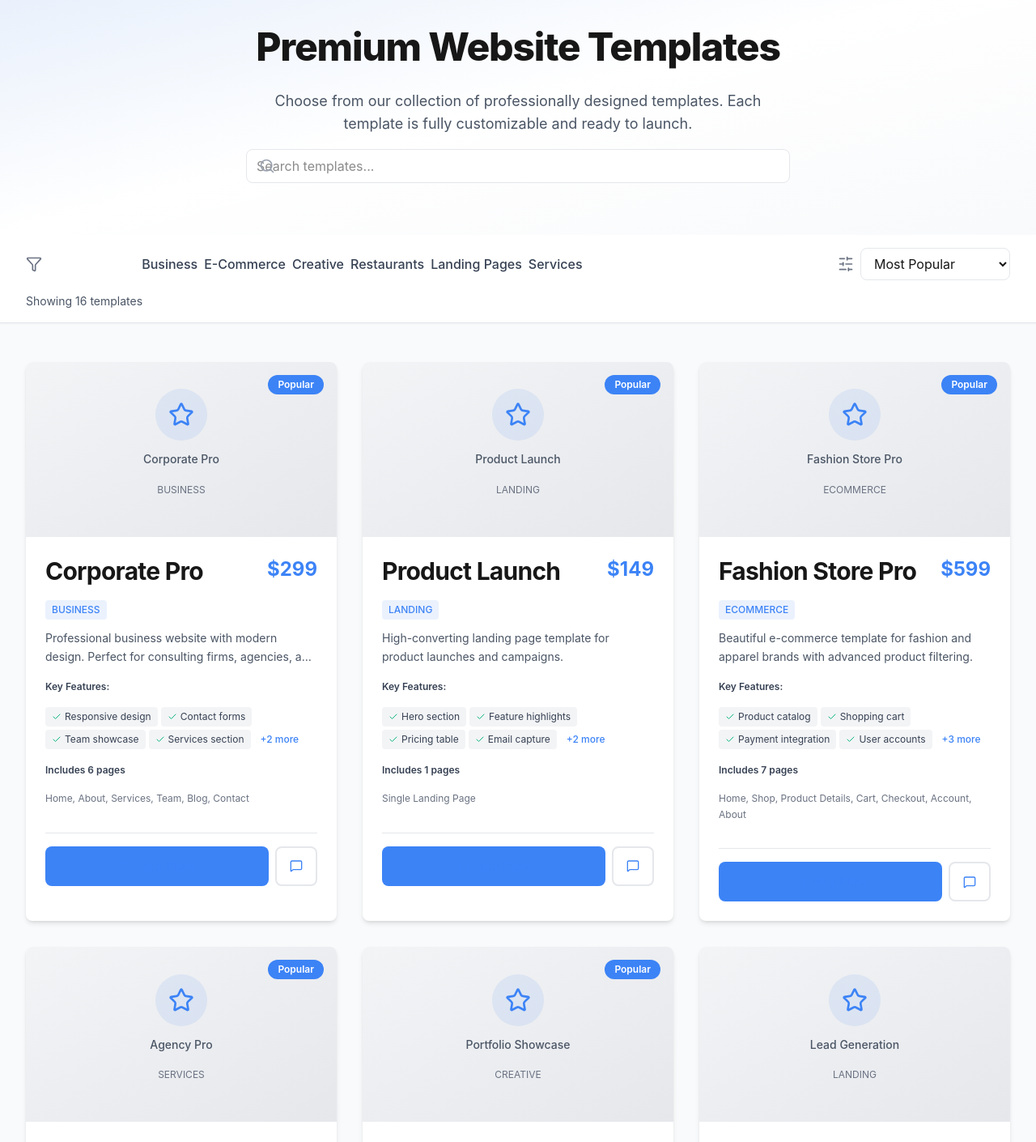
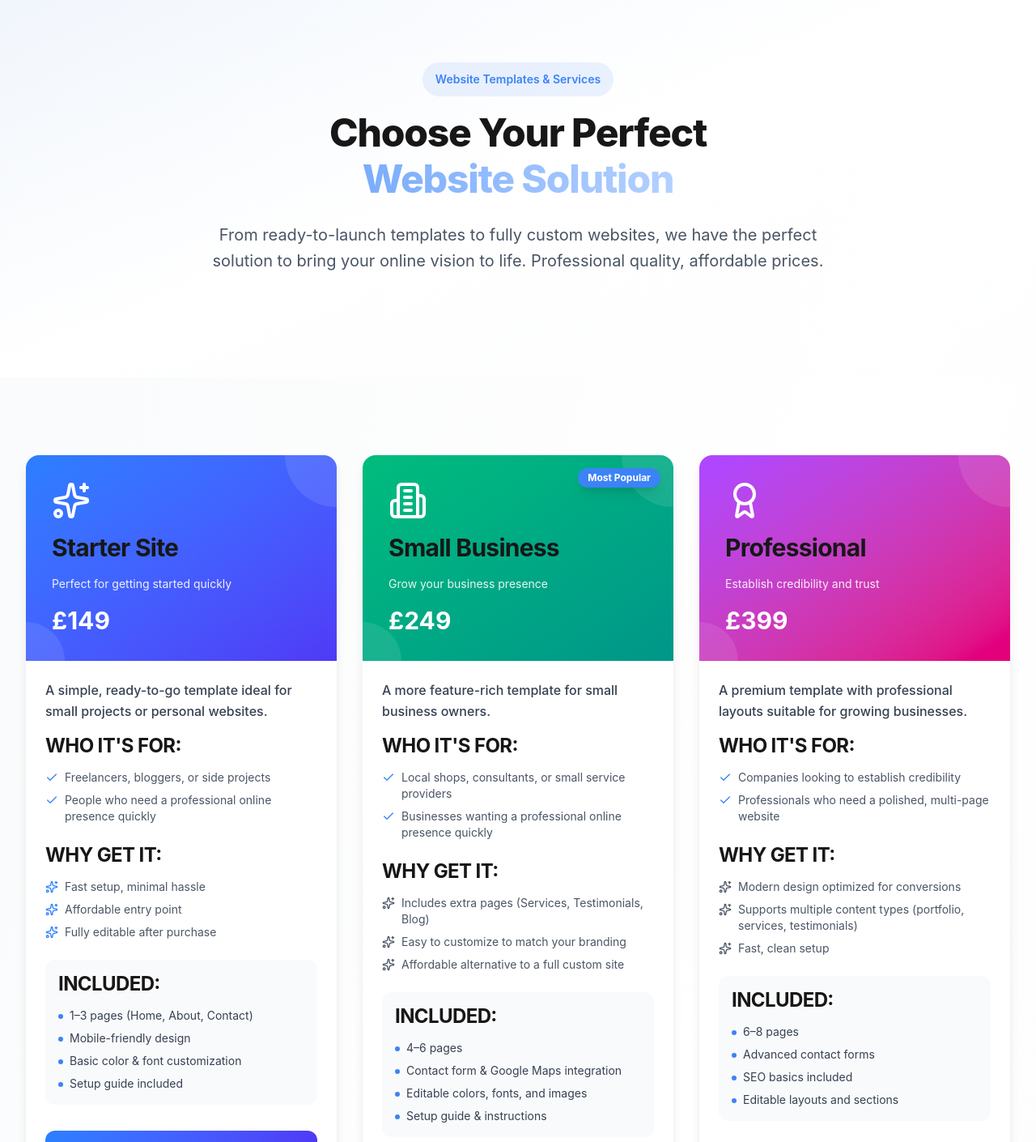
Before and after one commit to TNDIGITALMARK/2c27a74b-e1a2-4929-b48d-02591448a8a7, a Next.js app: page /templates in a window 1280 px wide. Shown: the part 100-1510 px from the top of the page at 81% size. Built offline with nearby package versions, Linux system fonts and the light colour scheme.

Commit message:
Phoenix Agent implementation - delete all templets on the templets page and repla...

```diff
--- a/src/app/templates/page.tsx
+++ b/src/app/templates/page.tsx
@@ -1,182 +1,273 @@
 'use client';
 
-import { useState, useMemo } from 'react';
 import Link from 'next/link';
 import { Navigation } from '@/components/layout/navigation';
-import { templates, templateCategories, sortOptions, Template } from '@/lib/data/templates';
 import {
-  Search,
-  Filter,
-  SlidersHorizontal,
   ShoppingCart,
-  MessageSquare,
-  ExternalLink,
   Check,
-  Star
+  Sparkles,
+  Building2,
+  Award,
+  ShoppingBag,
+  Palette,
+  Zap
 } from 'lucide-react';
 
-export default function TemplatesCatalogPage() {
-  const [searchQuery, setSearchQuery] = useState('');
-  const [selectedCategory, setSelectedCategory] = useState('all');
-  const [selectedSort, setSelectedSort] = useState('popularity');
-  const [showFilters, setShowFilters] = useState(false);
+// Define template offerings based on user requirements
+const templateOfferings = [
+  {
+    id: 'starter',
+    name: 'Starter Site',
+    price: 149,
+    icon: Sparkles,
+    tagline: 'Perfect for getting started quickly',
+    description: 'A simple, ready-to-go template ideal for small projects or personal websites.',
+    whoFor: [
+      'Freelancers, bloggers, or side projects',
+      'People who need a professional online presence quickly'
+    ],
+    whyGetIt: [
+      'Fast setup, minimal hassle',
+      'Affordable entry point',
+      'Fully editable after purchase'
+    ],
+    included: [
+      '1–3 pages (Home, About, Contact)',
+      'Mobile-friendly design',
+      'Basic color & font customization',
+      'Setup guide included'
+    ],
+    gradient: 'from-blue-500 to-indigo-600',
+    accentColor: 'blue'
+  },
+  {
+    id: 'small-business',
+    name: 'Small Business',
+    price: 249,
+    icon: Building2,
+    tagline: 'Grow your business presence',
+    description: 'A more feature-rich template for small business owners.',
+    whoFor: [
+      'Local shops, consultants, or small service providers',
+      'Businesses wanting a professional online presence quickly'
+    ],
+    whyGetIt: [
+      'Includes extra pages (Services, Testimonials, Blog)',
+      'Easy to customize to match your branding',
+      'Affordable alternative to a full custom site'
+    ],
+    included: [
+      '4–6 pages',
+      'Contact form & Google Maps integration',
+      'Editable colors, fonts, and images',
+      'Setup guide & instructions'
+    ],
+    gradient: 'from-emerald-500 to-teal-600',
+    accentColor: 'emerald',
+    popular: true
+  },
+  {
+    id: 'professional',
+    name: 'Professional',
+    price: 399,
+    icon: Award,
+    tagline: 'Establish credibility and trust',
+    description: 'A premium template with professional layouts suitable for growing businesses.',
+    whoFor: [
+      'Companies looking to establish credibility',
+      'Professionals who need a polished, multi-page website'
+    ],
+    whyGetIt: [
+      'Modern design optimized for conversions',
+      'Supports multiple content types (portfolio, services, testimonials)',
+      'Fast, clean setup'
+    ],
+    included: [
+      '6–8 pages',
+      'Advanced contact forms',
+      'SEO basics included',
+      'Editable layouts and sections'
+    ],
+    gradient: 'from-purple-500 to-pink-600',
+    accentColor: 'purple'
+  },
+  {
+    id: 'ecommerce',
+    name: 'E-Commerce Ready',
+    price: 499,
+    icon: ShoppingBag,
+    tagline: 'Start selling online today',
+    description: 'A template built for online stores or selling products/services.',
+    whoFor: [
+      'Retail shops, boutiques, or online entrepreneurs',
+      'Businesses wanting a fully functional online store quickly'
+    ],
+    whyGetIt: [
+      'Includes product pages, cart, and checkout',
+      'Fully responsive for all devices',
+      'Ready to add your products immediately'
+    ],
+    included: [
+      'Up to 10 pages',
+      'E-commerce integration (Shopify / WooCommerce / HTML ready)',
+      'Product gallery templates',
+      'Customizable product layouts'
+    ],
+    gradient: 'from-orange-500 to-red-600',
+    accentColor: 'orange'
+  },
+  {
+    id: 'creative',
+    name: 'Creative / Portfolio',
+    price: 299,
+    icon: Palette,
+    tagline: 'Showcase your work beautifully',
+    description: 'A visually striking template for creatives to showcase work.',
+    whoFor: [
+      'Designers, photographers, artists, agencies',
+      'Anyone who wants to display work in a professional way'
+    ],
+    whyGetIt: [
+      'Modern, minimalist, and mobile-friendly',
+      'Easy to update with new projects or media',
+      'Highlights your creative skills to attract clients'
+    ],
+    included: [
+      '4–6 pages (Portfolio, About, Contact, Blog optional)',
+      'Gallery layouts, sliders, and image optimization',
+      'Editable colors, fonts, and images',
+      'Setup instructions'
+    ],
+    gradient: 'from-pink-500 to-rose-600',
+    accentColor: 'pink'
+  },
+  {
+    id: 'custom',
+    name: 'Custom Website',
+    price: 799,
+    priceLabel: 'From £799',
+    icon: Zap,
+    tagline: 'Built exactly for you',
+    description: 'A fully bespoke website built from scratch to your exact specifications.',
+    whoFor: [
+      'Businesses or individuals wanting a unique online presence',
+      'Projects that need advanced functionality or custom branding'
+    ],
+    whyGetIt: [
+      'Totally unique design tailored to your brand',
+      'Scalable for future growth',
+      'Includes hands-on support and full handover'
+    ],
+    included: [
+      'Unlimited pages & custom layouts',
+      'Mobile-first, SEO-optimized design',
+      'Optional e-commerce, booking systems, or other features',
+      '1:1 consultation, revisions, and support',
+      'Full handover with documentation'
+    ],
+    gradient: 'from-violet-500 to-purple-600',
+    accentColor: 'violet',
+    featured: true
+  }
+];
 
-  // Filter and sort templates
-  const filteredTemplates = useMemo(() => {
-    let result = [...templates];
-
-    // Apply category filter
-    if (selectedCategory !== 'all') {
-      result = result.filter(t => t.category === selectedCategory);
-    }
-
-    // Apply search filter
-    if (searchQuery.trim()) {
-      const query = searchQuery.toLowerCase();
-      result = result.filter(t =>
-        t.name.toLowerCase().includes(query) ||
-        t.description.toLowerCase().includes(query) ||
-        t.tags.some(tag => tag.toLowerCase().includes(query))
-      );
-    }
-
-    // Apply sorting
-    switch (selectedSort) {
-      case 'popularity':
-        result.sort((a, b) => b.popularity - a.popularity);
-        break;
-      case 'price-low':
-        result.sort((a, b) => a.price - b.price);
-        break;
-      case 'price-high':
-        result.sort((a, b) => b.price - a.price);
-        break;
-      case 'newest':
-        result.sort((a, b) => b.createdAt.getTime() - a.createdAt.getTime());
-        break;
-    }
-
-    return result;
-  }, [searchQuery, selectedCategory, selectedSort]);
-
+export default function TemplatesPage() {
   return (
-    <div className="min-h-screen bg-gray-50">
+    <div className="min-h-screen bg-gradient-to-br from-gray-50 via-white to-gray-50">
       <Navigation />
 
       {/* Hero Section */}
-      <section className="bg-gradient-to-br from-primary/10 via-white to-accent/10 py-16">
-        <div className="container mx-auto text-center">
-          <h1 className="text-4xl md:text-5xl font-bold text-gray-900 mb-4">
-            Premium Website Templates
+      <section className="relative overflow-hidden bg-gradient-to-br from-primary/5 via-white to-accent/5 py-20 md:py-28">
+        <div className="absolute inset-0 bg-grid-pattern opacity-5"></div>
+        <div className="container mx-auto text-center relative z-10">
+          <div className="inline-block mb-4 px-4 py-2 bg-primary/10 rounded-full">
+            <span className="text-sm font-semibold text-primary">Website Templates & Services</span>
+          </div>
+          <h1 className="text-4xl md:text-6xl font-bold text-gray-900 mb-6 leading-tight">
+            Choose Your Perfect
+            <span className="block bg-gradient-to-r from-primary to-accent bg-clip-text text-transparent">
+              Website Solution
+            </span>
           </h1>
-          <p className="text-lg text-gray-600 max-w-2xl mx-auto mb-8">
-            Choose from our collection of professionally designed templates.
-            Each template is fully customizable and ready to launch.
+          <p className="text-lg md:text-xl text-gray-600 max-w-3xl mx-auto mb-8 leading-relaxed">
+            From ready-to-launch templates to fully custom websites, we have the perfect solution
+            to bring your online vision to life. Professional quality, affordable prices.
           </p>
+        </div>
+      </section>
 
-          {/* Search Bar */}
-          <div className="max-w-2xl mx-auto">
-            <div className="relative">
-              <Search className="absolute left-4 top-1/2 -translate-y-1/2 w-5 h-5 text-gray-400" />
-              <input
-                type="text"
-                placeholder="Search templates..."
-                value={searchQuery}
-                onChange={(e) => setSearchQuery(e.target.value)}
-                className="w-full pl-12 pr-4 py-4 rounded-lg border border-gray-300 focus:border-primary focus:ring-2 focus:ring-primary/20 outline-none transition-all"
-              />
+      {/* Templates Grid */}
+      <section className="py-16 md:py-24">
+        <div className="container mx-auto">
+          <div className="grid md:grid-cols-2 lg:grid-cols-3 gap-8">
+            {templateOfferings.map((template) => (
+              <TemplateCard key={template.id} template={template} />
+            ))}
+          </div>
+        </div>
+      </section>
+
+      {/* Why Choose Us Section */}
+      <section className="py-16 bg-gray-50">
+        <div className="container mx-auto">
+          <h2 className="text-3xl md:text-4xl font-bold text-center text-gray-900 mb-12">
+            Why Choose Our Templates?
+          </h2>
+          <div className="grid md:grid-cols-3 gap-8">
+            <div className="text-center p-8 bg-white rounded-xl shadow-md">
+              <div className="w-16 h-16 bg-primary/10 rounded-full flex items-center justify-center mx-auto mb-4">
+                <Zap className="w-8 h-8 text-primary" />
+              </div>
+              <h3 className="text-xl font-bold mb-3">Lightning Fast Setup</h3>
+              <p className="text-gray-600">
+                Get your website live in hours, not weeks. All templates come with easy setup guides.
+              </p>
+            </div>
+            <div className="text-center p-8 bg-white rounded-xl shadow-md">
+              <div className="w-16 h-16 bg-emerald-500/10 rounded-full flex items-center justify-center mx-auto mb-4">
+                <Check className="w-8 h-8 text-emerald-600" />
+              </div>
+              <h3 className="text-xl font-bold mb-3">Fully Customizable</h3>
+              <p className="text-gray-600">
+                Every template is completely editable. Change colors, fonts, images, and content to match your brand.
+              </p>
+            </div>
+            <div className="text-center p-8 bg-white rounded-xl shadow-md">
+              <div className="w-16 h-16 bg-purple-500/10 rounded-full flex items-center justify-center mx-auto mb-4">
+                <Award className="w-8 h-8 text-purple-600" />
+              </div>
+              <h3 className="text-xl font-bold mb-3">Professional Quality</h3>
+              <p className="text-gray-600">
+                Designed by experts to look polished and convert visitors into customers.
+              </p>
             </div>
           </div>
         </div>
       </section>
 
-      {/* Filters & Sort Section */}
-      <section className="border-b bg-white sticky top-16 z-40 shadow-sm">
-        <div className="container mx-auto py-4">
-          <div className="flex flex-col md:flex-row gap-4 items-center justify-between">
-            {/* Category Filter */}
-            <div className="flex items-center gap-2 overflow-x-auto w-full md:w-auto">
-              <Filter className="w-5 h-5 text-gray-500 flex-shrink-0" />
-              <div className="flex gap-2">
-                {templateCategories.map(cat => (
-                  <button
-                    key={cat.value}
-                    onClick={() => setSelectedCategory(cat.value)}
-                    className={`px-4 py-2 rounded-lg font-medium whitespace-nowrap transition-all ${
-                      selectedCategory === cat.value
-                        ? 'bg-primary text-white'
-                        : 'bg-gray-100 text-gray-700 hover:bg-gray-200'
-                    }`}
-                  >
-                    {cat.label}
-                  </button>
-                ))}
-              </div>
-            </div>
-
-            {/* Sort Dropdown */}
-            <div className="flex items-center gap-2 w-full md:w-auto">
-              <SlidersHorizontal className="w-5 h-5 text-gray-500" />
-              <select
-                value={selectedSort}
-                onChange={(e) => setSelectedSort(e.target.value)}
-                className="px-4 py-2 rounded-lg border border-gray-300 bg-white focus:border-primary focus:ring-2 focus:ring-primary/20 outline-none transition-all w-full md:w-auto"
-              >
-                {sortOptions.map(opt => (
-                  <option key={opt.value} value={opt.value}>
-                    {opt.label}
-                  </option>
-                ))}
-              </select>
-            </div>
-          </div>
-
-          {/* Results Count */}
-          <div className="mt-4 text-sm text-gray-600">
-            Showing {filteredTemplates.length} template{filteredTemplates.length !== 1 ? 's' : ''}
-          </div>
-        </div>
-      </section>
-
-      {/* Templates Grid */}
-      <section className="py-12">
-        <div className="container mx-auto">
-          {filteredTemplates.length === 0 ? (
-            <div className="text-center py-16">
-              <p className="text-xl text-gray-600 mb-4">No templates found</p>
-              <p className="text-gray-500">Try adjusting your filters or search query</p>
-            </div>
-          ) : (
-            <div className="grid md:grid-cols-2 lg:grid-cols-3 gap-8">
-              {filteredTemplates.map(template => (
-                <TemplateCard key={template.id} template={template} />
-              ))}
-            </div>
-          )}
-        </div>
-      </section>
-
       {/* CTA Section */}
-      <section className="py-16 bg-gradient-to-br from-primary to-primary/80">
-        <div className="container mx-auto text-center">
-          <h2 className="text-3xl md:text-4xl font-bold text-white mb-4">
-            Need a Custom Solution?
+      <section className="py-20 bg-gradient-to-br from-primary to-primary/90 relative overflow-hidden">
+        <div className="absolute inset-0 bg-grid-pattern opacity-10"></div>
+        <div className="container mx-auto text-center relative z-10">
+          <h2 className="text-3xl md:text-5xl font-bold text-white mb-6">
+            Ready to Launch Your Website?
           </h2>
-          <p className="text-lg text-white/90 mb-8 max-w-2xl mx-auto">
-            Can't find the perfect template? Our expert developers can build a custom website tailored exactly to your needs.
+          <p className="text-lg md:text-xl text-white/90 mb-10 max-w-2xl mx-auto">
+            Choose a template above or contact us to discuss a custom solution tailored to your needs.
           </p>
           <div className="flex flex-col sm:flex-row gap-4 justify-center">
             <Link
-              href="/custom"
-              className="px-8 py-4 bg-white text-primary rounded-lg font-semibold text-lg hover:bg-gray-100 transition-colors shadow-xl"
+              href="/contact"
+              className="px-8 py-4 bg-white text-primary rounded-lg font-semibold text-lg hover:bg-gray-100 transition-colors shadow-xl inline-flex items-center justify-center gap-2"
             >
-              Request Custom Website
+              <ShoppingCart className="w-5 h-5" />
+              Get Started Today
             </Link>
             <Link
-              href="/contact"
-              className="px-8 py-4 bg-transparent text-white border-2 border-white rounded-lg font-semibold text-lg hover:bg-white/10 transition-colors"
+              href="/about"
+              className="px-8 py-4 bg-transparent text-white border-2 border-white rounded-lg font-semibold text-lg hover:bg-white/10 transition-colors inline-flex items-center justify-center"
             >
-              Contact Us
+              Learn More
             </Link>
           </div>
         </div>
@@ -192,99 +283,96 @@ export default function TemplatesCatalogPage() {
   );
 }
 
-function TemplateCard({ template }: { template: Template }) {
+function TemplateCard({ template }: { template: typeof templateOfferings[0] }) {
+  const Icon = template.icon;
+
   return (
-    <div className="bg-white rounded-lg shadow-md hover:shadow-xl transition-all duration-300 overflow-hidden group">
-      {/* Preview Image */}
-      <div className="relative aspect-video bg-gradient-to-br from-gray-100 to-gray-200 overflow-hidden">
-        <div className="absolute inset-0 flex items-center justify-center">
-          <div className="text-center p-6">
-            <div className="w-16 h-16 bg-primary/10 rounded-full flex items-center justify-center mx-auto mb-3">
-              <Star className="w-8 h-8 text-primary" />
-            </div>
-            <p className="text-sm text-gray-600 font-medium">{template.name}</p>
-            <p className="text-xs text-gray-500 mt-1">{template.category.toUpperCase()}</p>
+    <div className={`relative bg-white rounded-2xl shadow-lg hover:shadow-2xl transition-all duration-300 overflow-hidden group ${
+      template.featured ? 'lg:col-span-3 lg:row-span-1' : ''
+    } ${template.popular ? 'ring-2 ring-primary' : ''}`}>
+      {/* Popular Badge */}
+      {template.popular && (
+        <div className="absolute top-4 right-4 z-10 bg-primary text-white px-3 py-1 rounded-full text-xs font-bold shadow-lg">
+          Most Popular
+        </div>
+      )}
+
+      {/* Featured Badge */}
+      {template.featured && (
+        <div className="absolute top-4 right-4 z-10 bg-gradient-to-r from-violet-600 to-purple-600 text-white px-4 py-1.5 rounded-full text-xs font-bold shadow-lg">
+          Premium Custom
+        </div>
+      )}
+
+      {/* Gradient Header */}
+      <div className={`bg-gradient-to-br ${template.gradient} p-8 text-white relative overflow-hidden`}>
+        <div className="absolute top-0 right-0 w-32 h-32 bg-white/10 rounded-full -mr-16 -mt-16"></div>
+        <div className="absolute bottom-0 left-0 w-24 h-24 bg-white/10 rounded-full -ml-12 -mb-12"></div>
+        <div className="relative z-10">
+          <Icon className="w-12 h-12 mb-4" />
+          <h3 className="text-2xl font-bold mb-2">{template.name}</h3>
+          <p className="text-white/90 text-sm mb-4">{template.tagline}</p>
+          <div className="text-3xl font-bold">
+            £{template.price}
+            {template.priceLabel && <span className="text-sm font-normal ml-1">+</span>}
           </div>
         </div>
-        {/* Popularity Badge */}
-        {template.popularity >= 90 && (
-          <div className="absolute top-4 right-4 bg-primary text-white px-3 py-1 rounded-full text-xs font-semibold">
-            Popular
-          </div>
-        )}
-        {/* Hover Preview Button */}
-        <Link
-          href={`/templates/${template.id}`}
-          className="absolute inset-0 bg-black/60 flex items-center justify-center opacity-0 group-hover:opacity-100 transition-opacity"
-        >
-          <div className="bg-white text-primary px-6 py-3 rounded-lg font-semibold flex items-center gap-2">
-            <ExternalLink className="w-4 h-4" />
-            View Details
-          </div>
-        </Link>
       </div>
 
       {/* Content */}
-      <div className="p-6">
-        <div className="flex items-start justify-between mb-3">
-          <div>
-            <h3 className="text-xl font-bold text-gray-900 mb-1">{template.name}</h3>
-            <div className="inline-block px-2 py-1 bg-primary/10 text-primary text-xs font-medium rounded">
-              {template.category.toUpperCase()}
-            </div>
-          </div>
-          <div className="text-right">
-            <div className="text-2xl font-bold text-primary">${template.price}</div>
-          </div>
-        </div>
-
-        <p className="text-gray-600 text-sm mb-4 line-clamp-2">
+      <div className={`p-6 ${template.featured ? 'lg:p-8' : ''}`}>
+        {/* Description */}
+        <p className="text-gray-700 font-medium mb-6 leading-relaxed">
           {template.description}
         </p>
 
-        {/* Features */}
-        <div className="mb-4">
-          <p className="text-xs font-semibold text-gray-700 mb-2">Key Features:</p>
-          <div className="flex flex-wrap gap-1">
-            {template.features.slice(0, 4).map((feature, idx) => (
-              <span key={idx} className="text-xs bg-gray-100 text-gray-700 px-2 py-1 rounded flex items-center gap-1">
-                <Check className="w-3 h-3 text-success" />
-                {feature}
-              </span>
+        {/* Who It's For */}
+        <div className="mb-6">
+          <h4 className="text-sm font-bold text-gray-900 mb-3 uppercase tracking-wide">Who it's for:</h4>
+          <ul className="space-y-2">
+            {template.whoFor.map((item, idx) => (
+              <li key={idx} className="flex items-start gap-2 text-sm text-gray-600">
+                <Check className="w-4 h-4 text-primary flex-shrink-0 mt-0.5" />
+                <span>{item}</span>
+              </li>
             ))}
-            {template.features.length > 4 && (
-              <span className="text-xs text-primary font-medium px-2 py-1">
-                +{template.features.length - 4} more
-              </span>
-            )}
-          </div>
+          </ul>
         </div>
 
-        {/* Pages Included */}
-        <div className="mb-4 pb-4 border-b border-gray-200">
-          <p className="text-xs font-semibold text-gray-700 mb-1">
-            Includes {template.pages.length} pages
-          </p>
-          <p className="text-xs text-gray-500">{template.pages.join(', ')}</p>
+        {/* Why Get It */}
+        <div className="mb-6">
+          <h4 className="text-sm font-bold text-gray-900 mb-3 uppercase tracking-wide">Why get it:</h4>
+          <ul className="space-y-2">
+            {template.whyGetIt.map((item, idx) => (
+              <li key={idx} className="flex items-start gap-2 text-sm text-gray-600">
+                <Sparkles className={`w-4 h-4 text-${template.accentColor}-500 flex-shrink-0 mt-0.5`} />
+                <span>{item}</span>
+              </li>
+            ))}
+          </ul>
         </div>
 
-        {/* Action Buttons */}
-        <div className="flex gap-2">
-          <Link
-            href={`/templates/${template.id}/checkout`}
-            className="flex-1 px-4 py-3 bg-primary text-white rounded-lg font-semibold text-center hover:opacity-90 transition-opacity flex items-center justify-center gap-2"
-          >
-            <ShoppingCart className="w-4 h-4" />
-            Buy Now
-          </Link>
-          <Link
-            href={`/templates/${template.id}/request`}
-            className="px-4 py-3 bg-white border-2 border-primary text-primary rounded-lg font-semibold hover:bg-primary/5 transition-colors flex items-center justify-center"
-            title="Request Modification"
-          >
-            <MessageSquare className="w-4 h-4" />
-          </Link>
+        {/* Included */}
+        <div className="mb-8 p-4 bg-gray-50 rounded-xl">
+          <h4 className="text-sm font-bold text-gray-900 mb-3 uppercase tracking-wide">Included:</h4>
+          <ul className="space-y-2">
+            {template.included.map((item, idx) => (
+              <li key={idx} className="flex items-start gap-2 text-sm text-gray-700">
+                <div className="w-1.5 h-1.5 bg-primary rounded-full flex-shrink-0 mt-2"></div>
+                <span>{item}</span>
+              </li>
+            ))}
+          </ul>
         </div>
+
+        {/* CTA Button */}
+        <Link
+          href={`/contact?template=${template.id}`}
+          className={`block w-full py-4 bg-gradient-to-r ${template.gradient} text-white rounded-xl font-bold text-center hover:shadow-xl transition-all duration-300 transform hover:-translate-y-1 flex items-center justify-center gap-2`}
+        >
+          <ShoppingCart className="w-5 h-5" />
+          {template.id === 'custom' ? 'Request Custom Quote' : `Buy ${template.name}`}
+        </Link>
       </div>
     </div>
   );
```
